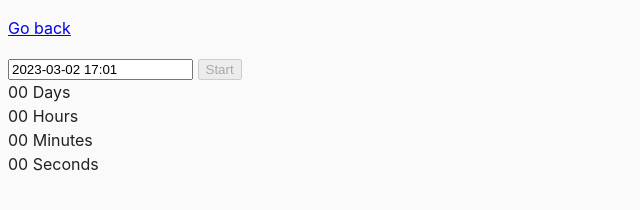
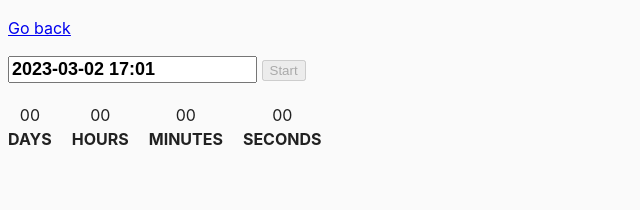
Before and after one commit to Skripnuyk/goit-js-hw-09, a website built with Parcel: page src/02-timer.html in a window 1280 px wide. Shown: the whole page, without its empty margins (0-640 px from the left). Built offline with nearby package versions, Linux system fonts and the light colour scheme.

Commit message:
Update common.css

```diff
--- a/src/css/common.css
+++ b/src/css/common.css
@@ -16,3 +16,32 @@ img {
   display: block;
   max-width: 100%;
 }
+
+#datetime-picker {
+  box-sizing: border-box;
+  font-size: large;
+  font-weight: bold;
+  font-size: large;
+}
+
+.timer {
+  display: flex;
+}
+
+.field {
+  display: flex;
+  flex-direction: column;
+  align-items: center;
+  margin-right: 20px;
+  margin-top: 20px;
+}
+
+.value {
+  font-weight: normal;
+  font-size: 36;
+}
+
+.label {
+  font-weight: bold;
+  text-transform: uppercase;
+}
```
